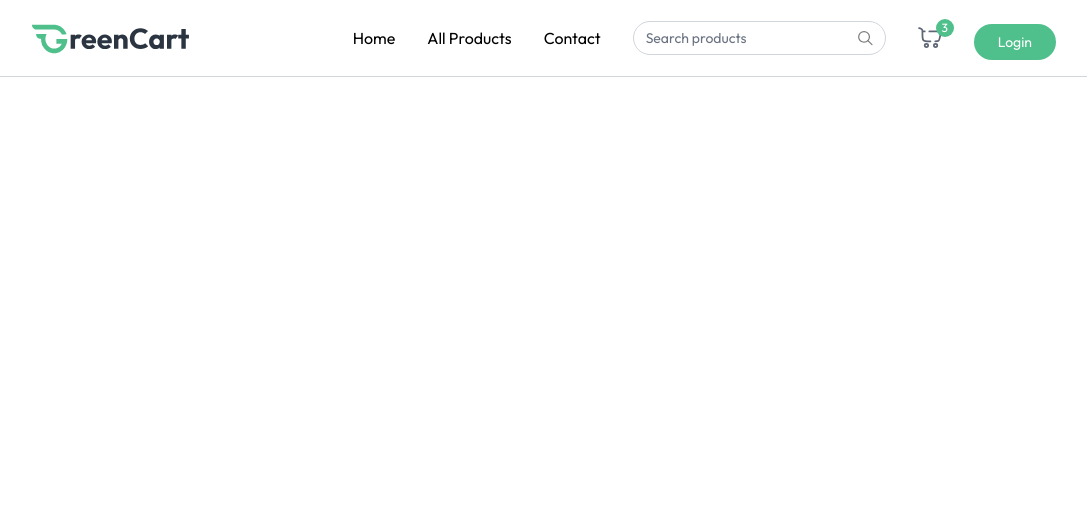
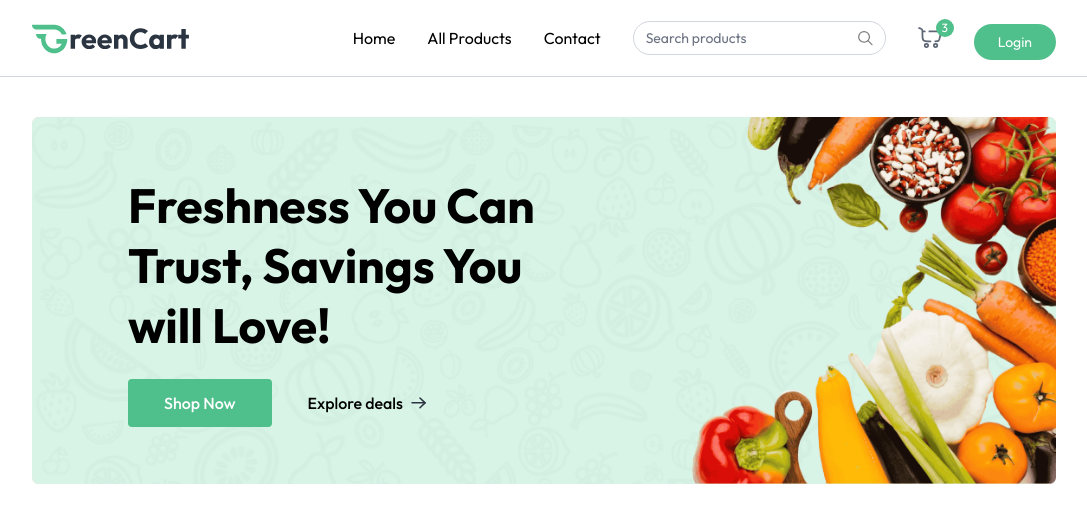
Before and after one commit to Warano02/Greencard_front, a React (Vite) app: page / in a window 1280 px wide. Shown: the top 522 px of the page, without its empty margins (96-1183 px from the left). Built offline with nearby package versions, Linux system fonts and the light colour scheme.

Commit message:
banner section

```diff
--- a/src/App.jsx
+++ b/src/App.jsx
@@ -1,10 +1,18 @@
 import React from 'react'
 import NavBar from './components/NavBar'
+import { Route, Routes, useLocation } from 'react-router-dom'
+import Home from './pages/Home'
 
 function App() {
+  const isSellerPath = useLocation().pathname.includes("seller")
   return (
     <div>
-      <NavBar />
+      {isSellerPath ? null : <NavBar />}
+      <div className={`${isSellerPath ? "" : " px-6 md:px-16 lg:px-24 xl:px-32"}`}>
+        <Routes>
+          <Route path="/" element={<Home />} />
+        </Routes>
+      </div>
     </div>
   )
 }
--- /dev/null
+++ b/src/components/MainBanner.jsx
@@ -0,0 +1,26 @@
+import React from 'react'
+import { assets } from '../assets/assets'
+import { Link } from 'react-router-dom'
+
+function MainBanner() {
+    return (
+        <div className='relative'>
+            <img src={assets.main_banner_bg} alt=" bANNER" className='w-full hidden md:block' />
+            <img src={assets.main_banner_bg_sm} alt=" bANNER" className='w-full  md:hidden' />
+            <div className='absolute inset-0 flex  flex-col item-center md:item-start justify-end md:justify-center pb-24 md:pb-0 px-4 md:pl-18 lg:pl-24'>
+                <h1 className='text-3xl md:text-4xl lg:text-5xl font-bold text-center md:text-left max-w-72 md:max-w-80 lg:max-w-105 leading-tight lg:leading-15'>Freshness You Can Trust, Savings You will Love!</h1>
+                <div className='flex item-center mt-6 font-medium'>
+                    <Link to={"/products"} className='group flex items-center gap-2 px-7 md:px-9 py-3 bg-primary hover:bg-primary-dull transition rounded text-white cursor-pointer'>Shop Now
+                        <img className='md:hidden transition group-focus:translate-x-1' src={assets.white_arrow_icon} alt="arrow" />
+                    </Link>
+                    <Link to={"/products"} className='group gap-2 px-9 md:flex py-3 transition rounded text-black cursor-pointer'>Explore deals
+                        <img className='transition group-focus:translate-x-1' src={assets.black_arrow_icon} alt="arrow" />
+                    </Link>
+                </div>
+            </div>
+
+        </div>
+    )
+}
+
+export default MainBanner
--- /dev/null
+++ b/src/pages/Home.jsx
@@ -0,0 +1,12 @@
+import React from 'react'
+import MainBanner from '../components/MainBanner'
+
+function Home() {
+    return (
+        <div className='mt-10'>
+            <MainBanner />
+        </div>
+    )
+}
+
+export default Home
```
